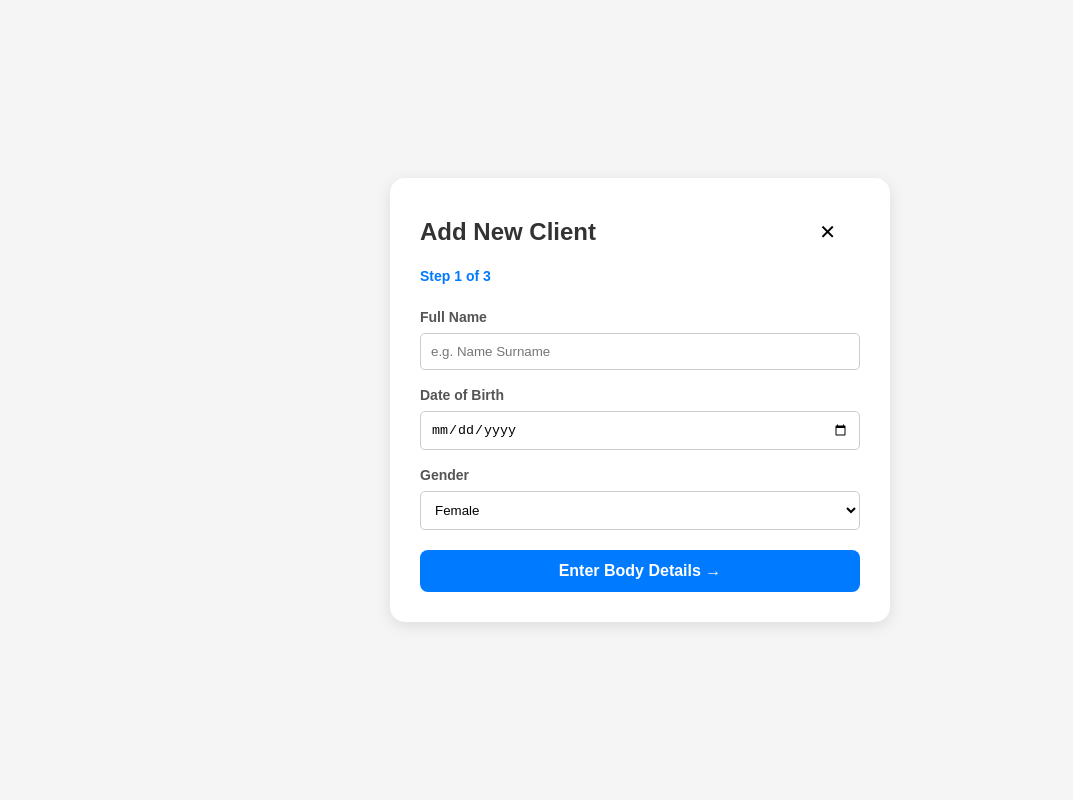
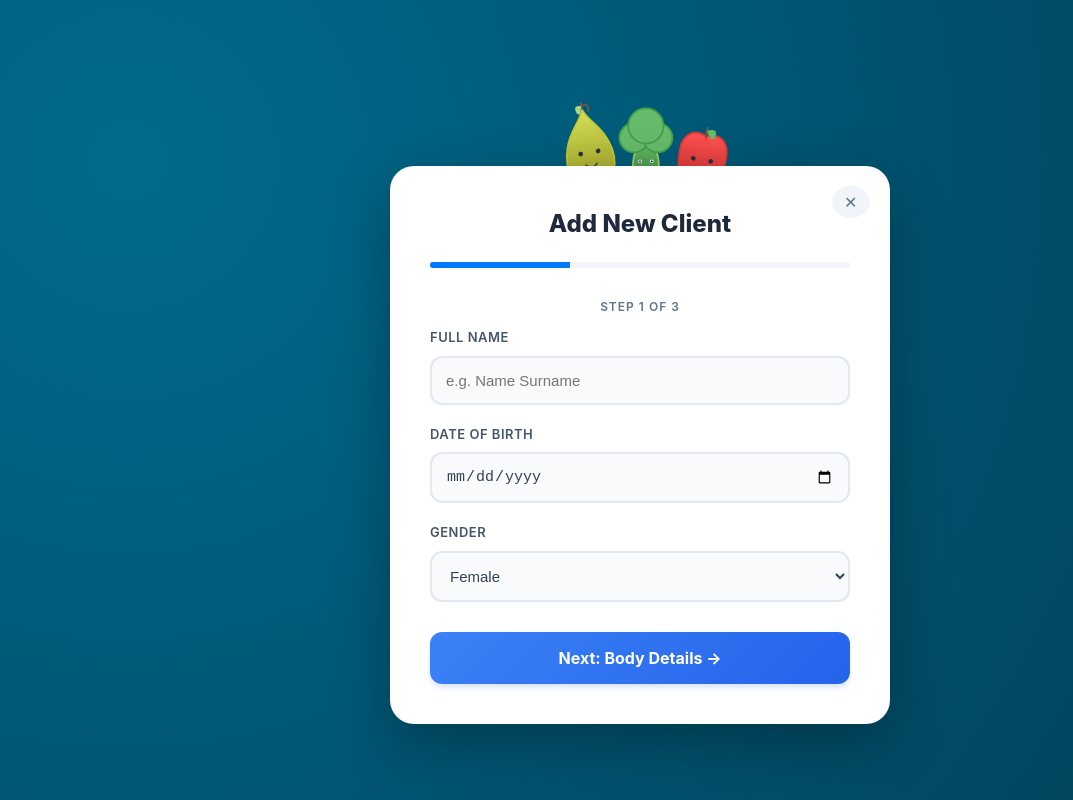
Before and after one commit to Berkay-git/Dietitian-s-Assistant, a React (Vite) app in the folder Web_FrontEnd/: page /add-client in a window 1280 px wide. Shown: the whole page, without its empty margins (0-1073 px from the left). Built offline with nearby package versions, Linux system fonts and the light colour scheme.

Commit message:
front end updated(add client)

```diff
--- a/Web_FrontEnd/src/Pages/AddClient.jsx
+++ b/Web_FrontEnd/src/Pages/AddClient.jsx
@@ -1,5 +1,48 @@
 import React, { useState } from 'react';
 import { useNavigate } from 'react-router-dom';
+
+// --- CUSTOM SVG: THE HEALTHY TRIO (Peeking Version) ---
+// Same cute SVG header we used before
+const HealthyTrioHeader = () => (
+  <svg width="200" height="100" viewBox="0 0 340 160" style={{ display: 'block', margin: '0 auto -10px auto', overflow: 'visible', zIndex: 0, position: 'relative' }}>
+     <defs>
+      <linearGradient id="appleGrad" x1="0.5" y1="0" x2="0.5" y2="1"><stop offset="0" stopColor="#ff5252"/><stop offset="1" stopColor="#c62828"/></linearGradient>
+      <linearGradient id="brocGrad" x1="0.5" y1="0" x2="0.5" y2="1"><stop offset="0" stopColor="#66bb6a"/><stop offset="1" stopColor="#2e7d32"/></linearGradient>
+      <linearGradient id="pearGrad" x1="0.5" y1="0" x2="0.5" y2="1"><stop offset="0" stopColor="#d4e157"/><stop offset="1" stopColor="#9e9d24"/></linearGradient>
+     </defs>
+
+      {/* Pear (Left) */}
+      <g transform="translate(20, 50) rotate(-10)">
+         <path d="M50,150 C20,150 0,110 15,70 C25,40 45,30 50,10 C55,30 75,40 85,70 C100,110 80,150 50,150 Z" fill="url(#pearGrad)" stroke="#c0ca33" strokeWidth="3"/>
+         <path d="M50,10 L50,0 M50,5 Q65,0 60,15" stroke="#795548" strokeWidth="3" fill="none" strokeLinecap="round"/>
+         <path d="M50,5 Q35,0 40,15 Q45,25 50,5" fill="#aed581" />
+         <circle cx="35" cy="85" r="4" fill="#263238" />
+         <circle cx="65" cy="85" r="4" fill="#263238" />
+         <path d="M40,105 Q50,115 60,105" stroke="#263238" strokeWidth="2" fill="none" strokeLinecap="round" />
+      </g>
+
+      {/* Broccoli (Middle) */}
+      <g transform="translate(130, 30)">
+         <path d="M40,160 C30,160 25,120 30,100 C35,80 45,80 50,80 C55,80 65,80 70,100 C75,120 70,160 60,160 Z" fill="url(#brocGrad)" stroke="#9ccc65" strokeWidth="3"/>
+         <circle cx="30" cy="70" r="25" fill="#66bb6a" stroke="#43a047" strokeWidth="3"/>
+         <circle cx="70" cy="70" r="25" fill="#66bb6a" stroke="#43a047" strokeWidth="3"/>
+         <circle cx="50" cy="50" r="30" fill="#66bb6a" stroke="#43a047" strokeWidth="3"/>
+         <circle cx="40" cy="110" r="3" fill="white" /> <circle cx="40" cy="110" r="1.5" fill="black" />
+         <circle cx="60" cy="110" r="3" fill="white" /> <circle cx="60" cy="110" r="1.5" fill="black" />
+         <path d="M42,128 Q50,135 58,128" stroke="#263238" strokeWidth="2" fill="none" strokeLinecap="round" />
+      </g>
+
+      {/* Apple (Right) */}
+      <g transform="translate(240, 50) rotate(10)">
+         <path d="M50,140 C20,140 10,100 10,70 C10,40 30,30 50,40 C70,30 90,40 90,70 C90,100 80,140 50,140 Z M50,40 Q50,50 50,40" fill="url(#appleGrad)" stroke="#e53935" strokeWidth="3"/>
+         <path d="M50,40 L50,25" stroke="#795548" strokeWidth="3" strokeLinecap="round"/>
+         <path d="M50,30 Q70,20 65,40 Q60,50 50,30" fill="#66bb6a" />
+         <circle cx="35" cy="80" r="4" fill="#263238" />
+         <circle cx="65" cy="80" r="4" fill="#263238" />
+         <path d="M40,100 Q50,110 60,100" stroke="#263238" strokeWidth="2" fill="none" strokeLinecap="round" />
+      </g>
+  </svg>
+);
 
 export default function AddClient() {
   const navigate = useNavigate();
@@ -30,17 +73,17 @@ export default function AddClient() {
     setFormData({ ...formData, [e.target.name]: e.target.value });
   };
 
-  const handleNext = (e) => {   {/*go to next step*/}
+  const handleNext = (e) => {   /*go to next step*/
     e.preventDefault();
     setStep(prev => prev + 1);
   };
 
-  const handleBack = (e) => {   {/*go to previous step*/}
+  const handleBack = (e) => {   /*go to previous step*/
     e.preventDefault();
     setStep(prev => prev - 1);
   };
 
-  const handleSubmit = async (e) => {   {/*submit client form*/}
+  const handleSubmit = async (e) => {   /*submit client form*/
     e.preventDefault();
     setIsLoading(true);
     setError('');
@@ -52,7 +95,7 @@ export default function AddClient() {
       return;
     }
 
-    {/*here we assign dietitianID to the client, now clinet can be reached only by this dietitian*/}
+    /*here we assign dietitianID to the client, now clinet can be reached only by this dietitian*/
     try {
       const response = await fetch('http://localhost:5000/api/dietitian/clients', {
         method: 'POST',
@@ -79,35 +122,152 @@ export default function AddClient() {
     }
   };
 
+  // --- STYLES ---
   const styles = {
-    container: { minHeight: '100vh', display: 'flex', justifyContent: 'center', alignItems: 'center', backgroundColor: '#f5f5f5', fontFamily: 'Arial, sans-serif' },
-    card: { backgroundColor: 'white', padding: '30px', borderRadius: '15px', boxShadow: '0 4px 15px rgba(0,0,0,0.1)', width: '100%', maxWidth: '500px' },
-    header: { display: 'flex', justifyContent: 'space-between', alignItems: 'center', marginBottom: '10px' },
-    title: { margin: 0, color: '#333' },
+    container: {
+      minHeight: '100vh',
+      display: 'flex',
+      justifyContent: 'center',
+      alignItems: 'center',
+      background: 'radial-gradient(circle at 10% 20%, rgb(0, 107, 141) 0%, rgb(0, 69, 94) 90%)',
+      fontFamily: "'Inter', sans-serif",
+      padding: '20px'
+    },
+    // Main card wrapper
+    card: {
+      backgroundColor: 'white',
+      padding: '40px',
+      borderRadius: '24px',
+      boxShadow: '0 20px 60px rgba(0,0,0,0.3)',
+      width: '100%',
+      maxWidth: '500px',
+      position: 'relative',
+      zIndex: 10
+    },
+    header: {
+      textAlign: 'center',
+      marginBottom: '20px'
+    },
+    title: {
+      margin: 0,
+      color: '#1e293b',
+      fontSize: '24px',
+      fontWeight: '800'
+    },
+    closeBtn: {
+      position: 'absolute',
+      top: '20px',
+      right: '20px',
+      background: '#f1f5f9',
+      border: 'none',
+      width: '32px', height: '32px',
+      borderRadius: '50%',
+      fontSize: '16px',
+      cursor: 'pointer',
+      color: '#64748b',
+      display: 'flex', alignItems: 'center', justifyContent: 'center',
+      transition: 'all 0.2s'
+    },
 
-    stepIndicator: { fontSize: '14px', color: '#007AFF', fontWeight: 'bold', marginBottom:'20px' },
-    inputGroup: { marginBottom: '15px' },
-    label: { display: 'block', marginBottom: '5px', fontWeight: 'bold', color: '#555', fontSize: '14px' },
-    input: { width: '100%', padding: '10px', borderRadius: '5px', border: '1px solid #ccc', boxSizing: 'border-box' },
-    textarea: { width: '100%', padding: '10px', borderRadius: '5px', border: '1px solid #ccc', boxSizing: 'border-box', minHeight:'80px', fontFamily:'Arial' },
-    select: { width: '100%', padding: '10px', borderRadius: '5px', border: '1px solid #ccc', boxSizing: 'border-box', backgroundColor: 'white' },
+    // --- PROGRESS BAR STYLES ---
+    progressContainer: {
+      width: '100%',
+      height: '6px',
+      backgroundColor: '#f1f5f9',
+      borderRadius: '3px',
+      marginBottom: '30px',
+      overflow: 'hidden'
+    },
+    progressBar: {
+      height: '100%',
+      backgroundColor: '#007AFF',
+      width: `${(step / 3) * 100}%`, // Dynamic width based on step
+      transition: 'width 0.3s ease-in-out'
+    },
+    stepText: {
+      textAlign: 'center',
+      fontSize: '12px',
+      color: '#64748b',
+      fontWeight: '600',
+      textTransform: 'uppercase',
+      letterSpacing: '1px',
+      marginTop: '5px'
+    },
 
-    //buttons
-    btnRow: { display:'flex', gap:'10px', marginTop:'20px' },
-    primaryBtn: { flex:1, padding: '12px', backgroundColor: '#007AFF', color: 'white', border: 'none', borderRadius: '8px', fontSize: '16px', fontWeight: 'bold', cursor: 'pointer' },
-    secondaryBtn: { flex:1, padding: '12px', backgroundColor: '#e0e0e0', color: '#333', border: 'none', borderRadius: '8px', fontSize: '16px', fontWeight: 'bold', cursor: 'pointer' },
-    errorBox: { backgroundColor: '#ffebee', color: '#c62828', padding: '10px', borderRadius: '6px', marginBottom: '15px', textAlign: 'center' }
+    inputGroup: { marginBottom: '20px' },
+    label: {
+      display: 'block', marginBottom: '8px', fontWeight: '600',
+      color: '#475569', fontSize: '13px', textTransform: 'uppercase', letterSpacing: '0.5px'
+    },
+    input: {
+      width: '100%', padding: '14px', borderRadius: '12px',
+      border: '2px solid #e2e8f0', boxSizing: 'border-box', fontSize: '15px',
+      backgroundColor: '#f8fafc', color: '#334155', outline: 'none',
+      transition: 'border-color 0.2s'
+    },
+    textarea: {
+      width: '100%', padding: '14px', borderRadius: '12px',
+      border: '2px solid #e2e8f0', boxSizing: 'border-box', minHeight:'100px',
+      fontFamily:"'Inter', sans-serif", fontSize:'15px',
+      backgroundColor: '#f8fafc', color: '#334155', outline: 'none'
+    },
+    select: {
+      width: '100%', padding: '14px', borderRadius: '12px',
+      border: '2px solid #e2e8f0', boxSizing: 'border-box',
+      backgroundColor: '#f8fafc', color: '#334155', fontSize:'15px', outline:'none'
+    },
+
+    // Buttons
+    btnRow: { display:'flex', gap:'15px', marginTop:'30px' },
+    primaryBtn: {
+      flex:1, padding: '16px', background: 'linear-gradient(135deg, #3b82f6 0%, #2563eb 100%)',
+      color: 'white', border: 'none', borderRadius: '12px', fontSize: '16px', fontWeight: '700',
+      cursor: 'pointer', boxShadow: '0 4px 6px -1px rgba(37, 99, 235, 0.2)', transition: 'transform 0.1s'
+    },
+    secondaryBtn: {
+      flex:1, padding: '16px', backgroundColor: '#f1f5f9',
+      color: '#475569', border: 'none', borderRadius: '12px', fontSize: '16px', fontWeight: '700',
+      cursor: 'pointer', transition: 'background 0.2s'
+    },
+    errorBox: {
+      backgroundColor: '#fee2e2', color: '#991b1b', padding: '12px',
+      borderRadius: '8px', marginBottom: '20px', textAlign: 'center', fontSize: '14px', border: '1px solid #fecaca'
+    },
+    infoBox: {
+        backgroundColor: '#e0f2f1', color: '#00695c', padding: '15px',
+        borderRadius: '12px', marginBottom: '20px', fontSize: '14px',
+        border: '1px solid #b2dfdb', display: 'flex', gap: '10px', alignItems: 'center'
+    }
   };
 
   return (
     <div style={styles.container}>
+
+      {/* Wrapper for stacking SVG */}
+      <div style={{ position: 'relative', width: '100%', maxWidth: '500px' }}>
+
+        {/* Cute Header SVG */}
+        <HealthyTrioHeader />
+
         <div style={styles.card}>
           <div style={styles.header}>
             <h2 style={styles.title}>Add New Client</h2>
-          <button style={{background:'none', border:'none', fontSize:'20px', cursor:'pointer'}} onClick={() => navigate('/dashboard')}>✕</button>
+            <button
+                style={styles.closeBtn}
+                onClick={() => navigate('/dashboard')}
+                onMouseEnter={(e) => e.target.style.background = '#e2e8f0'}
+                onMouseLeave={(e) => e.target.style.background = '#f1f5f9'}
+            >✕</button>
           </div>
 
-        <div style={styles.stepIndicator}>Step {step} of 3</div>
+          {/* VISUAL PROGRESS BAR */}
+          <div>
+              <div style={styles.progressContainer}>
+                  <div style={styles.progressBar}></div>
+              </div>
+              <p style={styles.stepText}>Step {step} of 3</p>
+          </div>
+
           {error && <div style={styles.errorBox}>{error}</div>}
 
           <form onSubmit={step === 3 ? handleSubmit : handleNext}>
@@ -117,22 +277,32 @@ export default function AddClient() {
               <>
                 <div style={styles.inputGroup}>
                   <label style={styles.label}>Full Name</label>
-                <input name="name" type="text" placeholder="e.g. Name Surname" required value={formData.name} onChange={handleChange} style={styles.input} />
+                  <input name="name" type="text" placeholder="e.g. Name Surname" required value={formData.name} onChange={handleChange} style={styles.input}
+                    onFocus={(e) => e.target.style.borderColor = '#3b82f6'} onBlur={(e) => e.target.style.borderColor = '#e2e8f0'}
+                  />
                 </div>
                 <div style={styles.inputGroup}>
                   <label style={styles.label}>Date of Birth</label>
-                <input name="dob" type="date" required value={formData.dob} onChange={handleChange} style={styles.input} />
+                  <input name="dob" type="date" required value={formData.dob} onChange={handleChange} style={styles.input}
+                    onFocus={(e) => e.target.style.borderColor = '#3b82f6'} onBlur={(e) => e.target.style.borderColor = '#e2e8f0'}
+                  />
                  </div>
                 <div style={styles.inputGroup}>
                   <label style={styles.label}>Gender</label>
-                <select name="gender" value={formData.gender} onChange={handleChange} style={styles.select}>
+                  <select name="gender" value={formData.gender} onChange={handleChange} style={styles.select}
+                    onFocus={(e) => e.target.style.borderColor = '#3b82f6'} onBlur={(e) => e.target.style.borderColor = '#e2e8f0'}
+                  >
                     <option value="Female">Female</option>
                     <option value="Male">Male</option>
                   </select>
                 </div>
 
                 <div style={styles.btnRow}>
-                 <button type="submit" style={styles.primaryBtn}>Enter Body Details →</button>
+                   <button type="submit" style={styles.primaryBtn}
+                     onMouseEnter={(e) => e.target.style.transform = 'translateY(-2px)'} onMouseLeave={(e) => e.target.style.transform = 'translateY(0)'}
+                   >
+                       Next: Body Details →
+                   </button>
                 </div>
               </>
             )}
@@ -140,25 +310,33 @@ export default function AddClient() {
             {/* --- STEP 2: BODY & MEDICAL INFO --- */}
             {step === 2 && (
               <>
-              <div style={{display:'flex', gap:'10px'}}>
+                <div style={{display:'flex', gap:'15px'}}>
                    <div style={{...styles.inputGroup, flex:1}}>
                       <label style={styles.label}>Weight (kg)</label>
-                    <input name="weight" type="number" placeholder="70.5" required value={formData.weight} onChange={handleChange} style={styles.input} />
+                      <input name="weight" type="number" placeholder="70.5" required value={formData.weight} onChange={handleChange} style={styles.input}
+                        onFocus={(e) => e.target.style.borderColor = '#3b82f6'} onBlur={(e) => e.target.style.borderColor = '#e2e8f0'}
+                      />
                    </div>
                    <div style={{...styles.inputGroup, flex:1}}>
                       <label style={styles.label}>Height (cm)</label>
-                    <input name="height" type="number" placeholder="175" required value={formData.height} onChange={handleChange} style={styles.input} />
+                      <input name="height" type="number" placeholder="175" required value={formData.height} onChange={handleChange} style={styles.input}
+                        onFocus={(e) => e.target.style.borderColor = '#3b82f6'} onBlur={(e) => e.target.style.borderColor = '#e2e8f0'}
+                      />
                    </div>
                 </div>
 
                 <div style={styles.inputGroup}>
                   <label style={styles.label}>Body Fat (%)</label>
-                <input name="bodyFat" type="number" placeholder="e.g. 18.5" value={formData.bodyFat} onChange={handleChange} style={styles.input} />
+                  <input name="bodyFat" type="number" placeholder="e.g. 18.5" value={formData.bodyFat} onChange={handleChange} style={styles.input}
+                    onFocus={(e) => e.target.style.borderColor = '#3b82f6'} onBlur={(e) => e.target.style.borderColor = '#e2e8f0'}
+                  />
                 </div>
 
                 <div style={styles.inputGroup}>
                   <label style={styles.label}>Activity Status</label>
-                <select name="activityStatus" value={formData.activityStatus} onChange={handleChange} style={styles.select}>
+                  <select name="activityStatus" value={formData.activityStatus} onChange={handleChange} style={styles.select}
+                    onFocus={(e) => e.target.style.borderColor = '#3b82f6'} onBlur={(e) => e.target.style.borderColor = '#e2e8f0'}
+                  >
                     <option value="SEDENTARY">Sedentary (Little to no exercise)</option>
                     <option value="LIGHT">Light (Exercise 1-3 days/week)</option>
                     <option value="MODERATE">Moderate (Exercise 3-5 days/week)</option>
@@ -169,12 +347,18 @@ export default function AddClient() {
 
                 <div style={styles.inputGroup}>
                   <label style={styles.label}>Medical Details / Notes</label>
-                <textarea name="medicalDetails" placeholder="Allergies, Diabetes, Injuries..." value={formData.medicalDetails} onChange={handleChange} style={styles.textarea} />
+                  <textarea name="medicalDetails" placeholder="Allergies, Diabetes, Injuries..." value={formData.medicalDetails} onChange={handleChange} style={styles.textarea}
+                    onFocus={(e) => e.target.style.borderColor = '#3b82f6'} onBlur={(e) => e.target.style.borderColor = '#e2e8f0'}
+                  />
                 </div>
 
                 <div style={styles.btnRow}>
                    <button type="button" onClick={handleBack} style={styles.secondaryBtn}>← Back</button>
-                 <button type="submit" style={styles.primaryBtn}>Proceed to Login Details →</button>
+                   <button type="submit" style={styles.primaryBtn}
+                     onMouseEnter={(e) => e.target.style.transform = 'translateY(-2px)'} onMouseLeave={(e) => e.target.style.transform = 'translateY(0)'}
+                   >
+                       Next: Login Info →
+                   </button>
                 </div>
               </>
             )}
@@ -182,23 +366,30 @@ export default function AddClient() {
             {/* --- STEP 3: ACCOUNT INFO --- */}
             {step === 3 && (
               <>
-              <div style={{backgroundColor:'#e3f2fd', padding:'10px', borderRadius:'8px', marginBottom:'15px', color:'#0d47a1', fontSize:'14px'}}>
-                ℹ️ The client will use these credentials to log into the mobile app.
+                <div style={styles.infoBox}>
+                  <span>ℹ️</span>
+                  <span>The client will use these credentials to log into the mobile app.</span>
                 </div>
 
                 <div style={styles.inputGroup}>
                   <label style={styles.label}>Client Email</label>
-                <input name="email" type="email" placeholder="client@example.com" required value={formData.email} onChange={handleChange} style={styles.input} />
+                  <input name="email" type="email" placeholder="client@example.com" required value={formData.email} onChange={handleChange} style={styles.input}
+                    onFocus={(e) => e.target.style.borderColor = '#3b82f6'} onBlur={(e) => e.target.style.borderColor = '#e2e8f0'}
+                  />
                 </div>
 
                 <div style={styles.inputGroup}>
                   <label style={styles.label}>Temporary Password</label>
-                <input name="password" type="text" placeholder="e.g. Welcome2025!" required value={formData.password} onChange={handleChange} style={styles.input} />
+                  <input name="password" type="text" placeholder="e.g. Welcome2025!" required value={formData.password} onChange={handleChange} style={styles.input}
+                    onFocus={(e) => e.target.style.borderColor = '#3b82f6'} onBlur={(e) => e.target.style.borderColor = '#e2e8f0'}
+                  />
                 </div>
 
                 <div style={styles.btnRow}>
                    <button type="button" onClick={handleBack} style={styles.secondaryBtn}>← Back</button>
-                 <button type="submit" style={styles.primaryBtn} disabled={isLoading}>
+                   <button type="submit" style={styles.primaryBtn} disabled={isLoading}
+                     onMouseEnter={(e) => e.target.style.transform = 'translateY(-2px)'} onMouseLeave={(e) => e.target.style.transform = 'translateY(0)'}
+                   >
                       {isLoading ? 'Creating Client...' : 'Finish & Add Client ✅'}
                    </button>
                 </div>
@@ -208,5 +399,6 @@ export default function AddClient() {
           </form>
         </div>
       </div>
+    </div>
   );
 }
```
Lines whose indentation alone changed are shown as unchanged.
